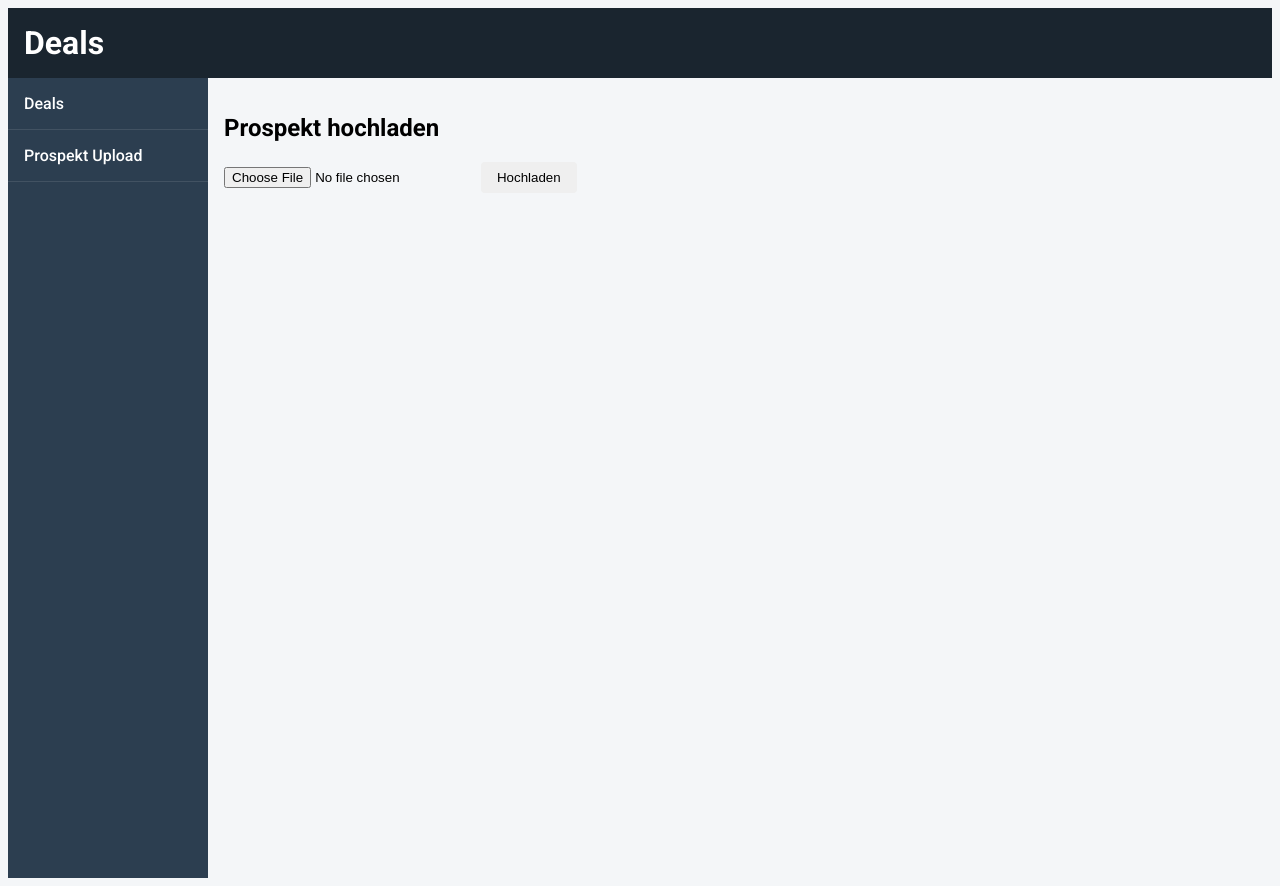
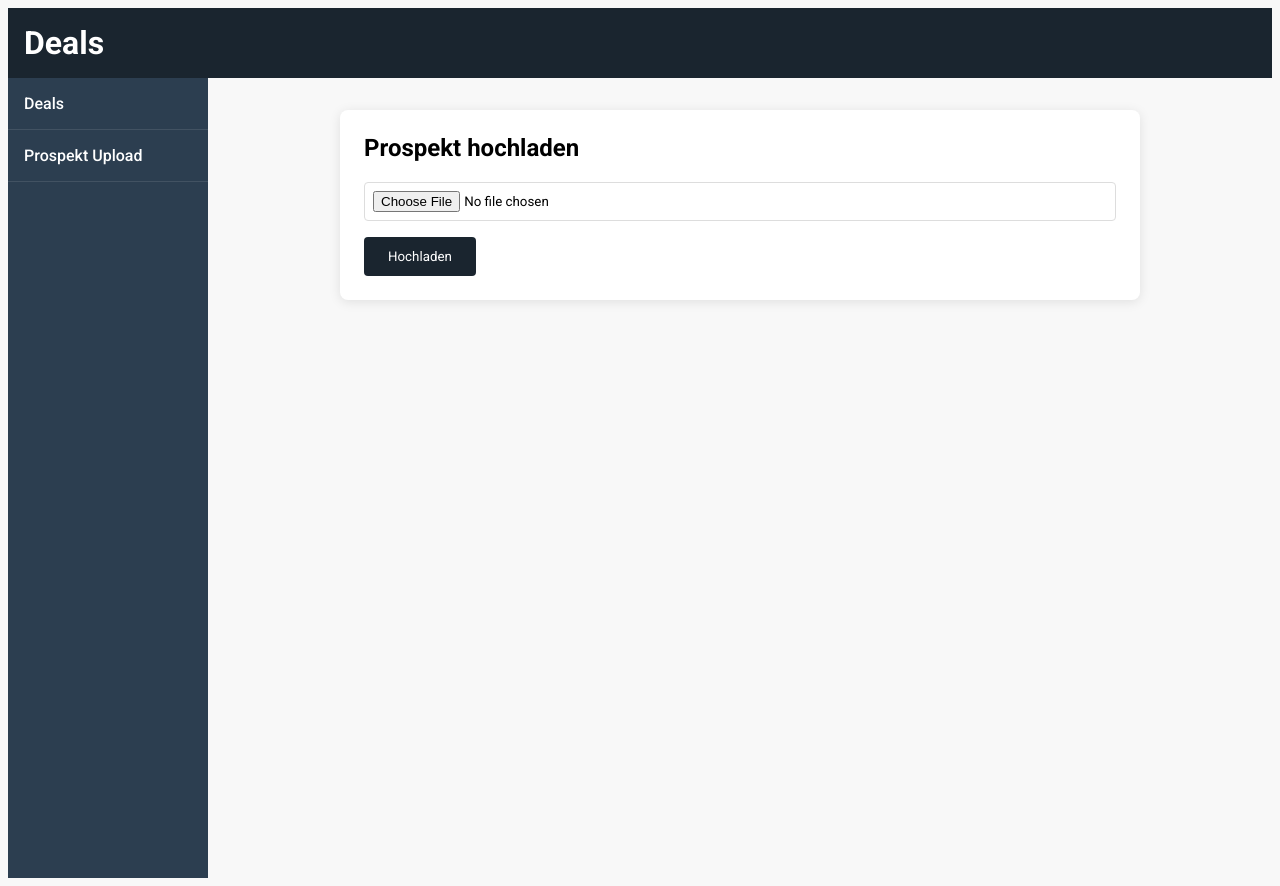
Before and after one commit to ilyii/leaflets, a FastAPI app: page /upload in a window 1280 px wide. Run offline with FastAPI, Linux system fonts and the light colour scheme.

Commit message:
Updates to visuals in webapp

```diff
--- a/pyproject.toml
+++ b/pyproject.toml
@@ -17,6 +17,7 @@ dependencies = [
     "opencv-python>=4.11.0.86",
     "pandas>=2.2.3",
     "pdf2image>=1.17.0",
+    "pymupdf>=1.25.3",
     "python-doctr>=0.11.0",
     "python-dotenv>=1.0.1",
     "python-multipart>=0.0.20",
--- a/src/webapp/main.py
+++ b/src/webapp/main.py
@@ -296,8 +296,8 @@ async def process_deal(request: Request):
     # Use process_image to extract structured deal info from the cropped image
     # deal_info = process_image(crop_path, model="llama3.2-vision")
     # deal_info = process_image(crop_path, model="llama3.2-vision:11b-instruct-q8_0")
-    # deal_info = process_image(crop_path, model="minicpm-v")
-    deal_info = {}
+    deal_info = process_image(crop_path, model="minicpm-v")
+    # deal_info = {}
     extracted_info = f"""
     Brand: {deal_info.get("brand", "unknown")}<br>
     Product Name: {deal_info.get("productname", "unknown")}<br>
@@ -327,8 +327,7 @@ def get_preview_data(session_id: str):
         return JSONResponse({"error": "Session not found"}, status_code=404)
     return {"pages": SEGMENTATION_CACHE[session_id]}
 
-# if not os.path.exists("tmp"):
-#     os.makedirs("tmp")
+os.makedirs("tmp", exist_ok=True)
 app.mount("/tmp", StaticFiles(directory="tmp"), name="tmp")
 
 def clear_tmp_folder():
@@ -339,5 +338,5 @@ def clear_tmp_folder():
 def clear_cache():
     SEGMENTATION_CACHE.clear()
 
-clear_tmp_folder()  # beim Start aufrufen
-clear_cache()  # beim Start aufrufen
+clear_tmp_folder()
+clear_cache()
--- a/src/webapp/static/css/style.css
+++ b/src/webapp/static/css/style.css
@@ -6,7 +6,7 @@
 }
 
 body {
-    background-color: #f4f6f8;
+    background-color: #f8f8f8;
     font-family: 'Roboto', sans-serif;
 }
 
@@ -332,3 +327,75 @@ button:hover,
         opacity: 1;
     }
 }
+
+.card {
+    background: #fff;
+    border-radius: 8px;
+    padding: 1.5rem;
+    margin: 1rem auto;
+    max-width: 800px;
+    box-shadow: 0 2px 12px rgba(0, 0, 0, 0.1);
+}
+
+/* Ensure the upload card is relatively positioned */
+.upload-card {
+    position: relative;
+}
+
+
+.upload-card h2,
+.preview-card h2 {
+    margin-top: 0;
+    font-family: 'Roboto', sans-serif;
+}
+
+.navigation {
+    display: flex;
+    justify-content: space-between;
+    align-items: center;
+    margin-bottom: 1rem;
+}
+
+.form-group {
+    margin-bottom: 1rem;
+}
+
+input[type="file"] {
+    display: block;
+    width: 100%;
+    padding: 0.5rem;
+    border: 1px solid #ddd;
+    border-radius: 4px;
+    font-family: 'Roboto', sans-serif;
+}
+
+.btn {
+    background-color: #1a252f;
+    color: #fff;
+    border: none;
+    padding: 0.75rem 1.5rem;
+    border-radius: 4px;
+    cursor: pointer;
+    font-family: 'Roboto', sans-serif;
+    transition: background-color 0.3s, transform 0.2s;
+}
+
+.btn:hover {
+    background-color: #34495e;
+    transform: translateY(-2px);
+}
+
+.loader-overlay {
+    position: absolute;
+    top: 0;
+    left: 0;
+    width: 100%;
+    height: 100%;
+    background: rgba(0, 0, 0, 0.4);
+    display: flex;
+    flex-direction: column;
+    justify-content: center;
+    align-items: center;
+    z-index: 9999;
+    font-family: 'Roboto', sans-serif;
+}
--- a/src/webapp/templates/upload.html
+++ b/src/webapp/templates/upload.html
@@ -1,19 +1,20 @@
 {% extends "base.html" %}
 
 {% block content %}
+<div class="card upload-card">
     <h2>Prospekt hochladen</h2>
-
     <form id="uploadForm">
+        <div class="form-group">
             <input type="file" id="pdfFile" name="file" accept="application/pdf" required>
-    <button type="submit">Hochladen</button>
+        </div>
+        <button type="submit" class="btn">Hochladen</button>
     </form>
-
     <div id="result"></div>
-
     <!-- Loader -->
     <div id="loader" class="loader-overlay" style="display: none;">
         <div class="loader-spinner"></div>
         <p>Bitte warten, PDF wird verarbeitet ...</p>
+    </div>
 </div>
 
 <script>
```
Also changed, not shown: other parts of src/webapp/static/css/style.css (+14 -19 lines), src/webapp/static/js/preview.js (+13 -8 lines), src/webapp/templates/preview.html (+11 -15 lines), 1 other file. Lines whose indentation alone changed are shown as unchanged.
